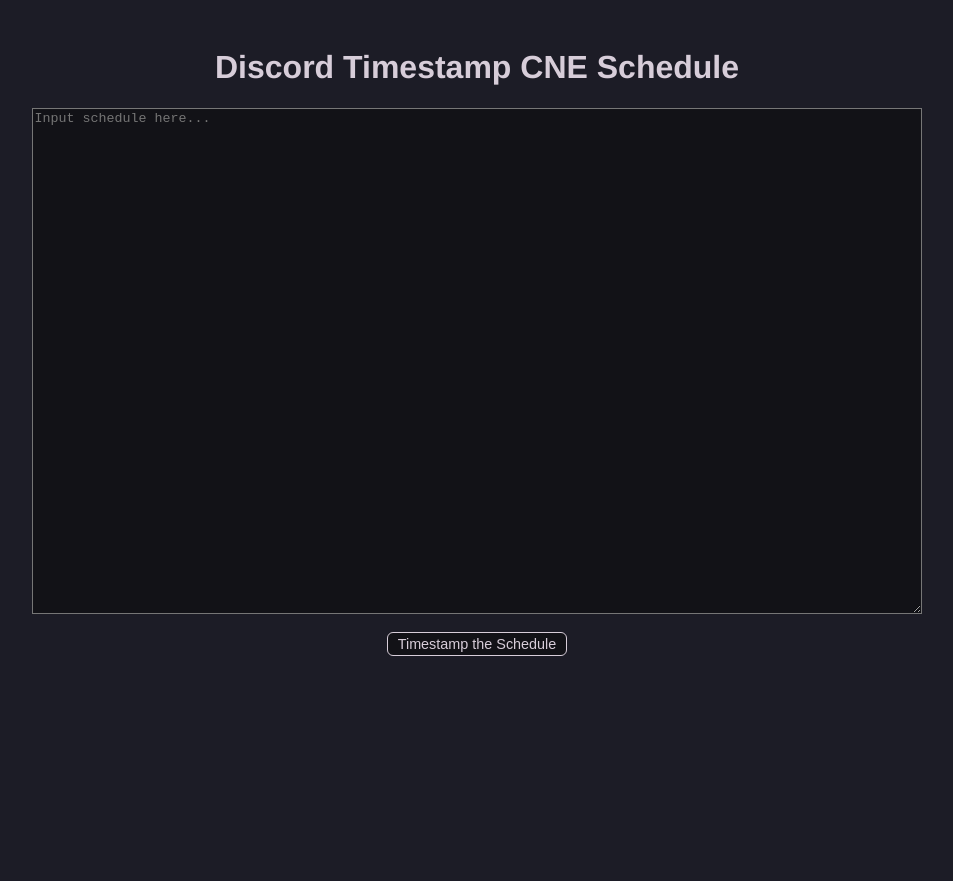
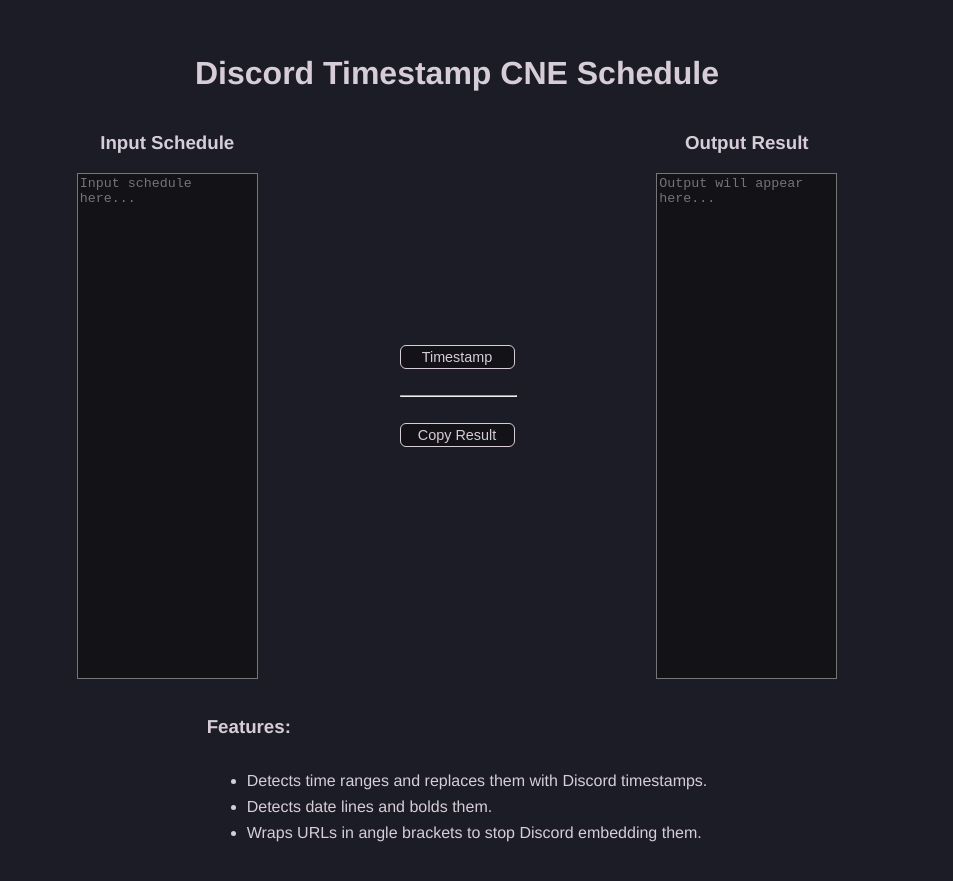
Before and after one commit to Emmotes/emmotes.github.io, a Jekyll site: the page docs/cne_schedule/index.html, which Jekyll copies as it is, in a window 1280 px wide. Shown: the top 881 px of the page, without its empty margins (183-1136 px from the left). Built offline with Jekyll 4.4.1, drawn with Linux system fonts in a browser that asks for light colours.

Commit message:
Updating CNE Schedule.
- Changing layout so the original schedule is kept.
- Adding a Copy Result button.
- Fixing a bug with link wrapping.

```diff
--- a/docs/cne_schedule/index.html
+++ b/docs/cne_schedule/index.html
@@ -12,40 +12,92 @@
 				font-family: "OpenSansSemibold", "Helvetica Neue", Helvetica, Arial, sans-serif !important;
 				color: var(--LanguidLavender);
 				background-color: var(--Charade);
+				margin: 0;
+				padding: 0;
+				box-sizing: border-box;
 			}
 			input[type="button"] {
+				width: 115px;
 				background-color: var(--ChineseBlack);
 				color: var(--LanguidLavender);
 				padding: 3px 10px;
 				font-size: 0.9em;
 				border: 1px solid currentColor;
 				border-radius: 6px;
+				cursor: pointer;
+			}
+			input[type="button"]:hover {
+				background-color: var(--RiverStyx);
+			}
+			input[type="button"]:active {
+				background-color: var(--Woodsmoke);
 			}
 			textarea {
-				width: 70%;
+				width: stretch;
 				height: 500px;
 				background-color: var(--ChineseBlack);
 				color: var(--LanguidLavender);
+				resize: none;
 			}
 			.mainDiv {
-				width: 100%;
-				height: 100%;
+				width: 100vw;
+				height: 100vh;
 				display: flex;
 				flex-direction: column;
 				align-items: center;
 				justify-content: center;
-				padding: 20px;
+			}
+			li {
+				margin-bottom: 8px;
+			}
+			div svg {
+				width: 35px;
+				height: auto;
+				fill: var(--LanguidLavender);
+			}
+			.f { display: flex; }
+			.fc { flex-direction: column; }
+			.falc { align-items: center; }
+			.fjc { justify-content: center; }
+			.g10 { gap: 10px; }
+			.grid {
+				display: grid;
+				grid-template-columns: 1fr 115px 1fr;
+				gap: 10px;
 			}
 		</style>
 	</head>
 	<body>
 		<div class="mainDiv">
 			<h1>Discord Timestamp CNE Schedule</h1>
-			<textarea id="schedule" placeholder="Input schedule here..."></textarea>
+			<div class="grid" style="width:80%">
+				<div class="f fc falc fjc">
+					<h3>Input Schedule</h3>
+					<textarea id="source" placeholder="Input schedule here..."></textarea>
+				</div>
+				<div class="f fc falc fjc">
+					<input type="button" id="timestamp" onclick="timestamp()" value="Timestamp">
+					<div>&nbsp;</div>
+					<hr style="width:100%">
+					<div>&nbsp;</div>
+					<input type="button" id="copyResult" onclick="copyResult()" value="Copy Result">
+				</div>
+				<div class="f fc falc fjc">
+					<h3>Output Result</h3>
+					<textarea id="result" placeholder="Output will appear here..."></textarea>
+				</div>
+			</div>
 			<div>&nbsp;</div>
-			<input type="button" id="timestamp" onclick="timestamp()" value="Timestamp the Schedule">
+			<div class="f fc" style="width:fit-content">
+				<h3>Features:</h3>
+				<ul>
+					<li>Detects time ranges and replaces them with Discord timestamps.</li>
+					<li>Detects date lines and bolds them.</li>
+					<li>Wraps URLs in angle brackets to stop Discord embedding them.</li>
+				</ul>
+			</div>
 
-			<script src="scripts/schedule.js?v=1.001"></script>
+			<script src="scripts/schedule.js?v=1.002"></script>
 		</div>
 	</body>
 </html>
--- a/docs/cne_schedule/scripts/schedule.js
+++ b/docs/cne_schedule/scripts/schedule.js
@@ -1,4 +1,4 @@
-const v = 1.001; // prettier-ignore
+const v = 1.002; // prettier-ignore
 const monthMap = {
 	January: 0, February: 1, March: 2, April: 3,
 	May: 4, June: 5, July: 6, August: 7,
@@ -8,9 +8,16 @@
 	/(\d{1,2}):(\d{2})\s*(AM|PM)\s*-\s*(\d{1,2}):(\d{2})\s*(AM|PM)/gi;
 
 function timestamp() {
-	const txt = document.getElementById("schedule");
+	const txt = document.getElementById("source");
 	const converted = convertScheduleToDiscordTimestamps(txt.value);
-	txt.value = converted;
+	document.getElementById("result").value = converted;
+}
+
+function copyResult() {
+	const resultBox = document.getElementById("result");
+	resultBox.select();
+	resultBox.setSelectionRange(0, 99999);
+	document.execCommand("copy");
 }
 
 function convertScheduleToDiscordTimestamps(scheduleText) {
@@ -115,21 +122,24 @@
 }
 
 function wrapUrls(text) {
-	return text.replace(/\bhttps?:\/\/[^\s<>]+/gi, (url, offset, string) => {
+	return text.replace(/\bhttps?:\/\/[^\s<>]+/gi, (rawUrl, offset, string) => {
 		const before = offset > 0 ? string[offset - 1] : "";
-		const after =
-			offset + url.length < string.length ?
-				string[offset + url.length]
-			:	"";
+		const after = offset + rawUrl.length < string.length ? string[offset + rawUrl.length] : "";
 
-		if (url.startsWith("<") && url.endsWith(">")) return url;
+		// If already wrapped like <https://...>, don't change it.
+		if (before === "<" && after === ">") return rawUrl;
 
-		if (before === "(" && url.endsWith(")")) {
-			const actualUrl = url.slice(0, -1);
-			return `<${actualUrl}>${url.slice(-1)}${after}`.trim();
+		// Strip trailing punctuation from the matched URL (e.g. ')', '.', ',', etc.)
+		// and append it after the angle-bracket wrapper. This makes
+		// markdown links like (https://...) become (<https://...>).
+		let url = rawUrl;
+		let trailing = "";
+		while (url.length && /[)\]\.,;:!?]/.test(url[url.length - 1])) {
+			trailing = url[url.length - 1] + trailing;
+			url = url.slice(0, -1);
 		}
 
-		return `<${url}>`;
+		return `<${url}>` + trailing;
 	});
 }
 
```
